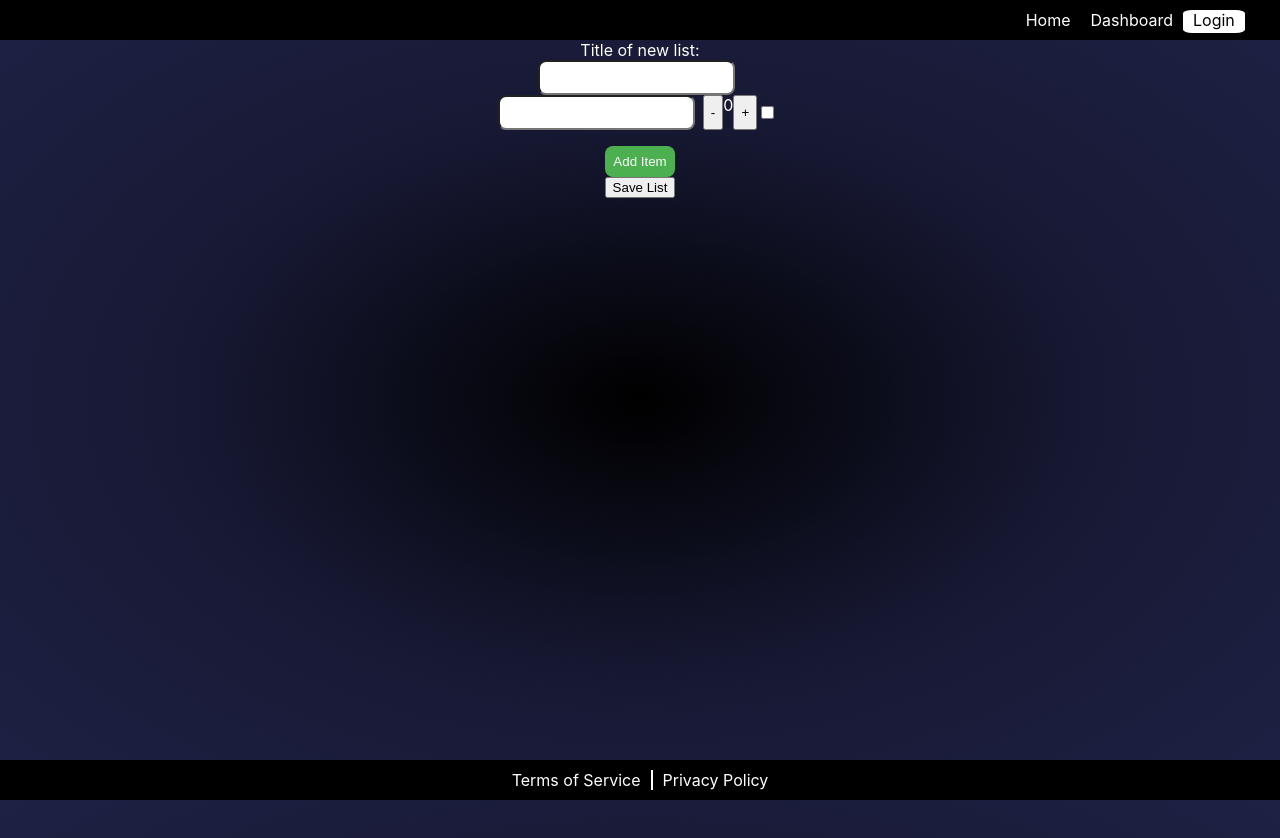
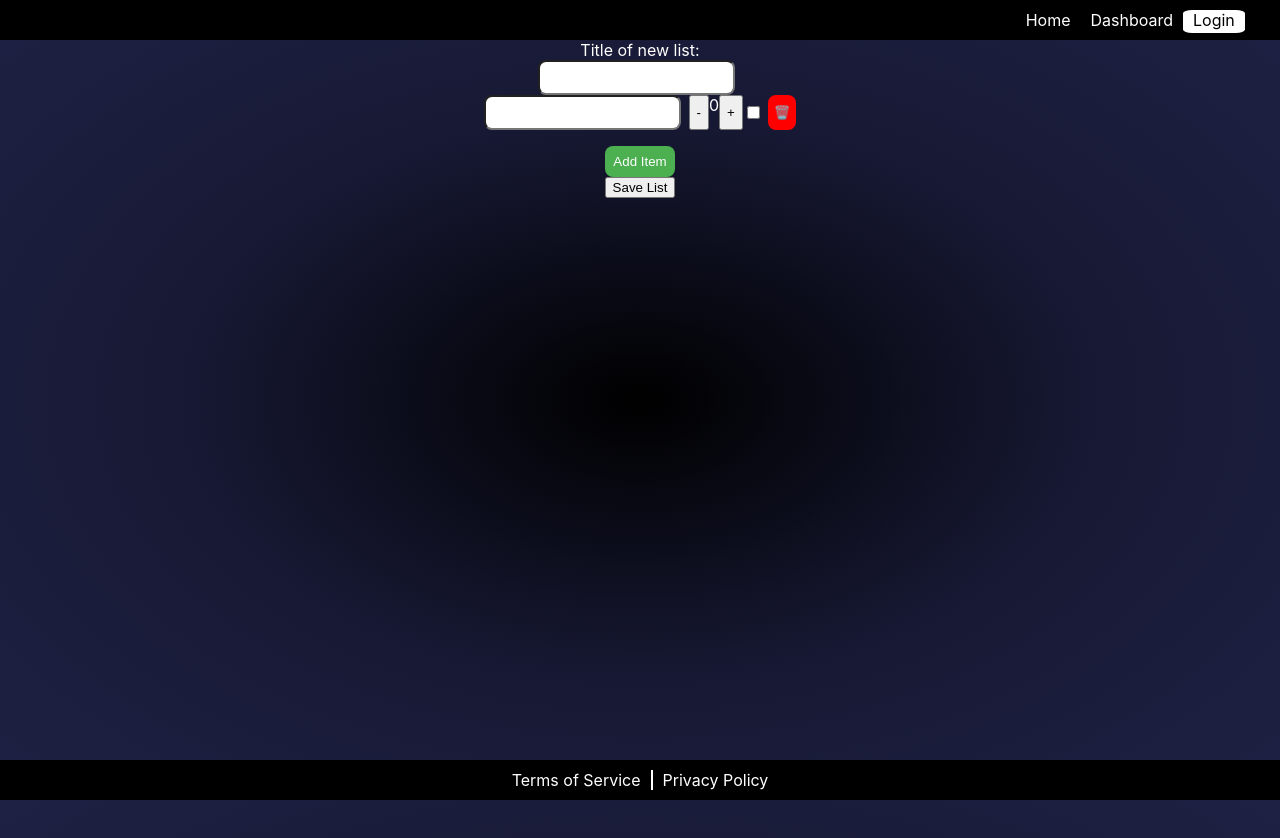
Before and after one commit to Velocities/SpeedCart, a React (Create React App) app in the folder speedcart-react/: page /NewShoppingList in a window 1280 px wide. Shown: the top 838 px of the page. Built offline with nearby package versions, Linux system fonts and the light colour scheme.

Commit message:
Make lists saveable on front-end

```diff
--- a/speedcart-react/src/pages/NewShoppingList/NewShoppingList.js
+++ b/speedcart-react/src/pages/NewShoppingList/NewShoppingList.js
@@ -13,7 +13,7 @@ const SaveState = {
 };
 
 const NewShoppingList = () => {
-  const [items, setItems] = useState([{ name: '', isFood: false, quantity: 0 }]);
+  const [items, setItems] = useState([{ name: '', is_food: false, quantity: 0 }]);
   const [listTitle, setListTitle] = useState('');
   const [saveStatus, setSaveStatus] = useState(SaveState.IDLE);
 
@@ -25,10 +25,11 @@ const NewShoppingList = () => {
     const newItems = [...items];
     newItems[index] = { ...newItems[index], [key]: value };
     setItems(newItems);
+    console.log(`Updated items: ${JSON.stringify(newItems)}`); // Debug log
   };
 
   const handleAddItem = () => {
-    setItems([...items, { name: '', isFood: false, quantity: 0 }]);
+    setItems([...items, { name: '', is_food: false, quantity: 0 }]);
   };
 
   const handleRemoveItem = (index) => {
@@ -89,6 +90,8 @@ const NewShoppingList = () => {
   const createGroceryItem = async (token, item) => {
     const url = 'https://api.speedcartapp.com/grocery-items';
 
+    console.log(`Sending item: ${JSON.stringify(item)}`); // Debug log
+
     const response = await fetch(url, {
       method: 'POST',
       headers: {
@@ -120,14 +123,12 @@ const NewShoppingList = () => {
             <IntegerQuantityValue value={item.quantity} onChange={(value) => handleQuantityChange(index, value)} />
             <input
               type="checkbox"
-              checked={item.isFood}
-              onChange={(e) => handleInputChange(index, 'isFood', e.target.checked)}
+              checked={item.is_food}
+              onChange={(e) => handleInputChange(index, 'is_food', e.target.checked)}
             />
-            {index < items.length - 1 && (
-              <button type="button" className="trash-bin" onClick={() => handleRemoveItem(index)}>
-                🗑️
-              </button>
-            )}
+            <button type="button" className="trash-bin" onClick={() => handleRemoveItem(index)}>
+              🗑️
+            </button>
           </div>
         ))}
         <button type="button" className="add-item" onClick={handleAddItem}>
```
